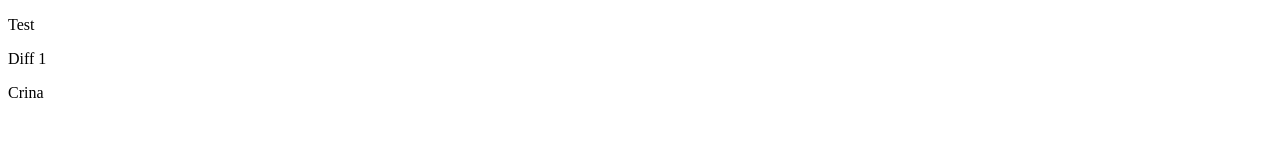
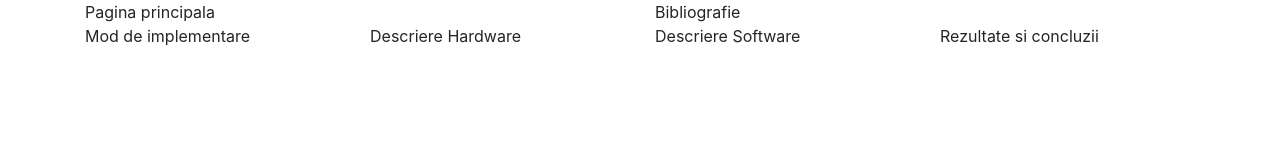
Before and after one commit to flaviumircia/web-p2, a plain HTML site: page home.html in a window 1280 px wide. Drawn offline with nearby package versions, Linux system fonts and the light colour scheme.

Commit message:
Update: Added Bootstrap and some divs.

```diff
--- a/home.html
+++ b/home.html
@@ -2,11 +2,34 @@
 <html lang="en">
 <head>
     <meta charset="UTF-8">
+    <link rel="stylesheet" href="https://cdn.jsdelivr.net/npm/bootstrap@4.3.1/dist/css/bootstrap.min.css" integrity="sha384-ggOyR0iXCbMQv3Xipma34MD+dH/1fQ784/j6cY/iJTQUOhcWr7x9JvoRxT2MZw1T" crossorigin="anonymous">
     <title>Home</title>
 </head>
 <body>
-<p>Test</p>
-<p>Diff 1</p>
-<p>Crina</p>
+<div class="container">
+    <div class="row">
+        <div class="col-sm">
+            Pagina principala
+        </div>
+        <div class="col-sm">
+            Bibliografie
+        </div>
+
+        </div>
+    <div class="row">
+        <div class="col-sm">
+            Mod de implementare
+        </div>
+        <div class="col-sm">
+            Descriere Hardware
+        </div>
+        <div class="col-sm">
+            Descriere Software
+        </div>
+        <div class="col-sm">
+            Rezultate si concluzii
+        </div>
+    </div>
+</div>
 </body>
 </html>
```
